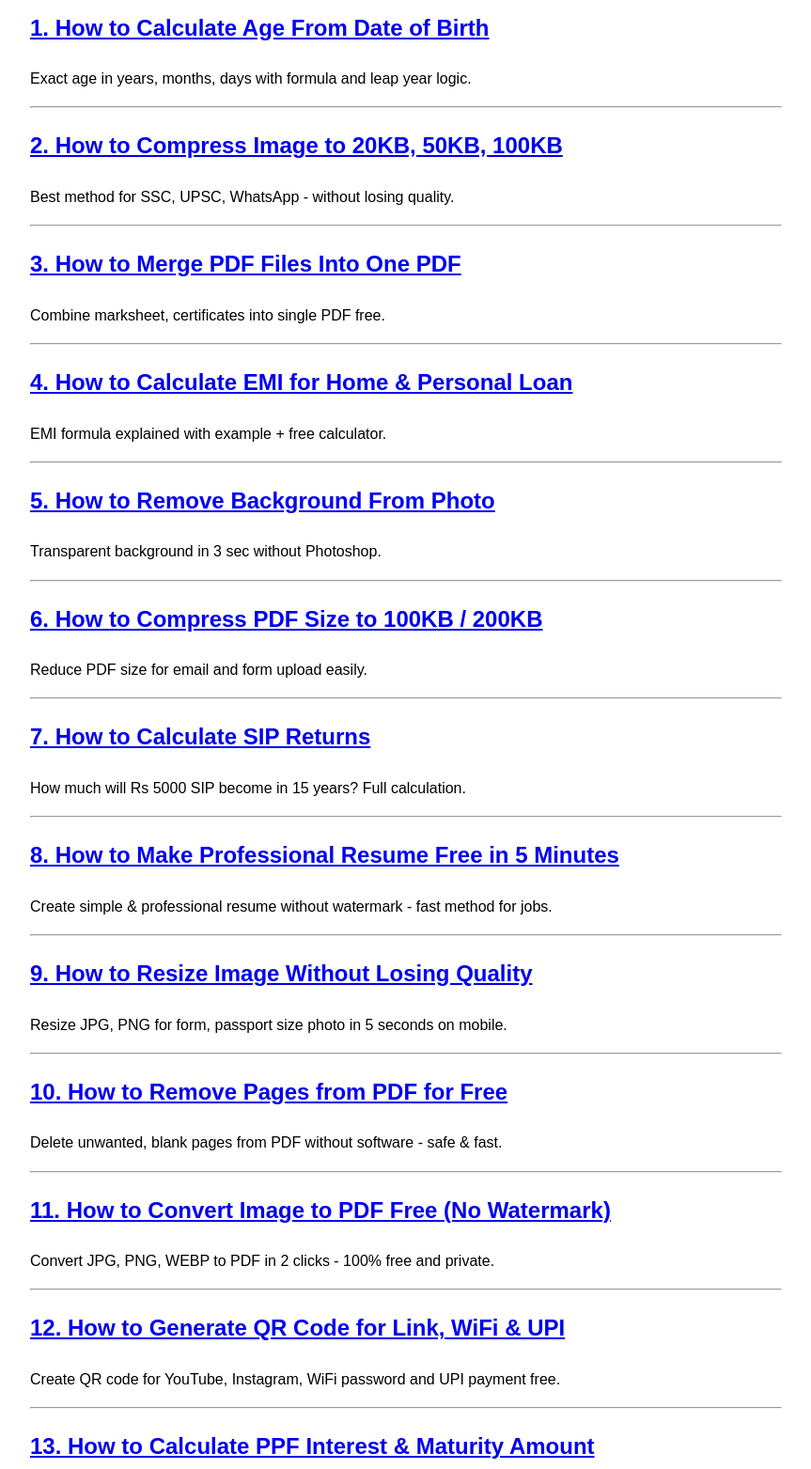
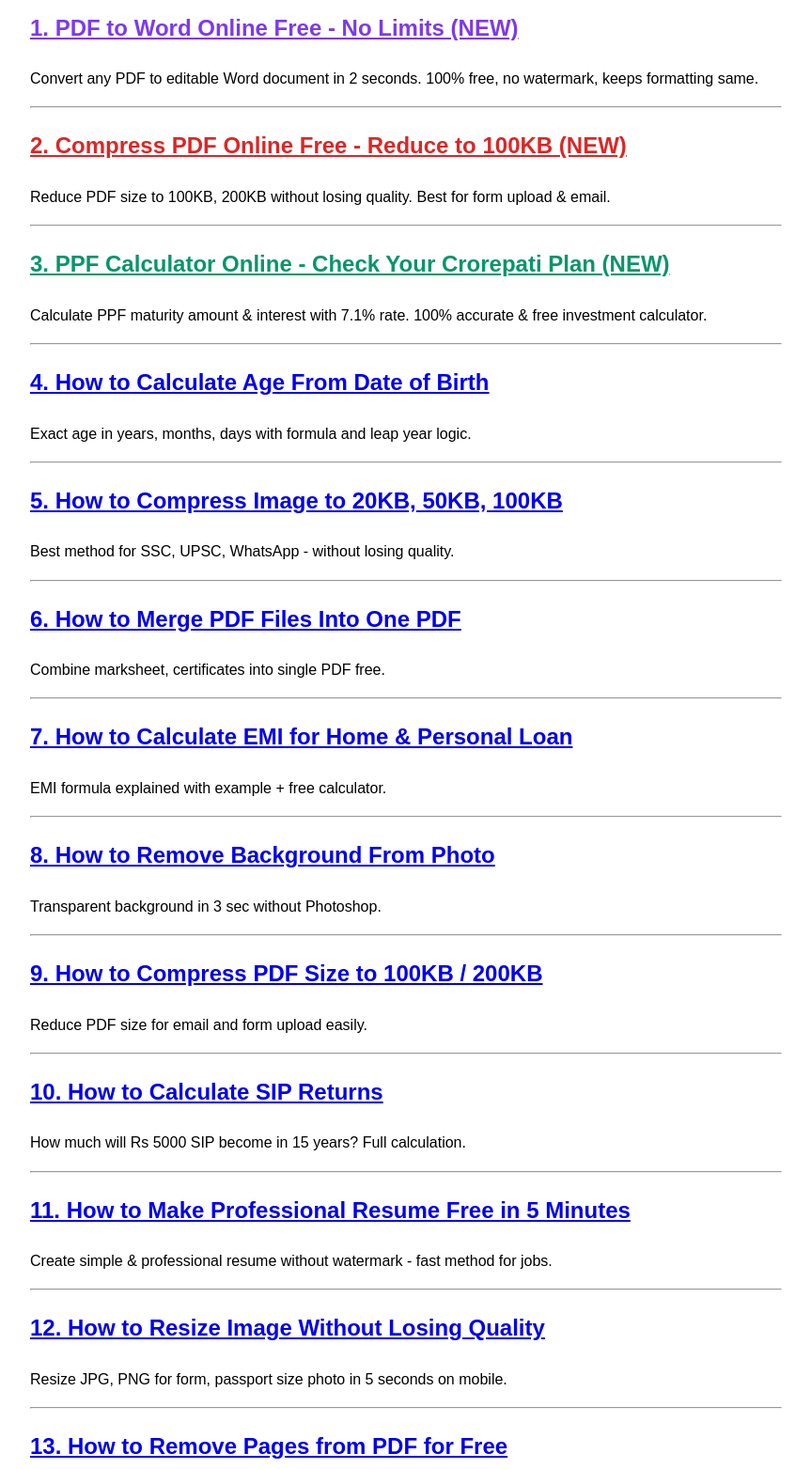
Before and after one commit to amarnathtiwari0000-ui/antokia, a plain HTML site: page blog/index.html in a window 1280 px wide. Shown: the part 200-1763 px from the top of the page at 94% size, without its empty margins (208-1071 px from the left). Drawn offline with Linux system fonts and the light colour scheme.

Commit message:
Add new blog topics and update existing ones

```diff
--- a/blog/index.html
+++ b/blog/index.html
@@ -10,46 +10,59 @@
 <h1>Antokia Blog</h1>
 <p>Step-by-step guides to use our free tools - no watermark, no signup.</p>
 <hr>
-<h2><a href="how-to-calculate-age.html">1. How to Calculate Age From Date of Birth</a></h2>
+
+<h2><a href="pdf-to-word-online-free.html" style="color:#7c3aed;">1. PDF to Word Online Free - No Limits (NEW)</a></h2>
+<p>Convert any PDF to editable Word document in 2 seconds. 100% free, no watermark, keeps formatting same.</p>
+<hr>
+
+<h2><a href="compress-pdf-online-free.html" style="color:#dc2626;">2. Compress PDF Online Free - Reduce to 100KB (NEW)</a></h2>
+<p>Reduce PDF size to 100KB, 200KB without losing quality. Best for form upload & email.</p>
+<hr>
+
+<h2><a href="ppf-calculator.html" style="color:#059669;">3. PPF Calculator Online - Check Your Crorepati Plan (NEW)</a></h2>
+<p>Calculate PPF maturity amount & interest with 7.1% rate. 100% accurate & free investment calculator.</p>
+<hr>
+
+<h2><a href="how-to-calculate-age.html">4. How to Calculate Age From Date of Birth</a></h2>
 <p>Exact age in years, months, days with formula and leap year logic.</p>
 <hr>
-<h2><a href="how-to-compress-image.html">2. How to Compress Image to 20KB, 50KB, 100KB</a></h2>
+<h2><a href="how-to-compress-image.html">5. How to Compress Image to 20KB, 50KB, 100KB</a></h2>
 <p>Best method for SSC, UPSC, WhatsApp - without losing quality.</p>
 <hr>
-<h2><a href="how-to-merge-pdf.html">3. How to Merge PDF Files Into One PDF</a></h2>
+<h2><a href="how-to-merge-pdf.html">6. How to Merge PDF Files Into One PDF</a></h2>
 <p>Combine marksheet, certificates into single PDF free.</p>
 <hr>
-<h2><a href="how-to-calculate-emi.html">4. How to Calculate EMI for Home & Personal Loan</a></h2>
+<h2><a href="how-to-calculate-emi.html">7. How to Calculate EMI for Home & Personal Loan</a></h2>
 <p>EMI formula explained with example + free calculator.</p>
 <hr>
-<h2><a href="how-to-remove-background.html">5. How to Remove Background From Photo</a></h2>
+<h2><a href="how-to-remove-background.html">8. How to Remove Background From Photo</a></h2>
 <p>Transparent background in 3 sec without Photoshop.</p>
 <hr>
-<h2><a href="how-to-compress-pdf.html">6. How to Compress PDF Size to 100KB / 200KB</a></h2>
+<h2><a href="how-to-compress-pdf.html">9. How to Compress PDF Size to 100KB / 200KB</a></h2>
 <p>Reduce PDF size for email and form upload easily.</p>
 <hr>
-<h2><a href="how-to-calculate-sip.html">7. How to Calculate SIP Returns</a></h2>
+<h2><a href="how-to-calculate-sip.html">10. How to Calculate SIP Returns</a></h2>
 <p>How much will Rs 5000 SIP become in 15 years? Full calculation.</p>
 <hr>
-<h2><a href="how-to-make-resume.html">8. How to Make Professional Resume Free in 5 Minutes</a></h2>
+<h2><a href="how-to-make-resume.html">11. How to Make Professional Resume Free in 5 Minutes</a></h2>
 <p>Create simple & professional resume without watermark - fast method for jobs.</p>
 <hr>
-<h2><a href="how-to-resize-image.html">9. How to Resize Image Without Losing Quality</a></h2>
+<h2><a href="how-to-resize-image.html">12. How to Resize Image Without Losing Quality</a></h2>
 <p>Resize JPG, PNG for form, passport size photo in 5 seconds on mobile.</p>
 <hr>
-<h2><a href="how-to-remove-pdf.html">10. How to Remove Pages from PDF for Free</a></h2>
+<h2><a href="how-to-remove-pdf.html">13. How to Remove Pages from PDF for Free</a></h2>
 <p>Delete unwanted, blank pages from PDF without software - safe & fast.</p>
 <hr>
-<h2><a href="how-to-image-to-pdf.html">11. How to Convert Image to PDF Free (No Watermark)</a></h2>
+<h2><a href="how-to-image-to-pdf.html">14. How to Convert Image to PDF Free (No Watermark)</a></h2>
 <p>Convert JPG, PNG, WEBP to PDF in 2 clicks - 100% free and private.</p>
 <hr>
-<h2><a href="how-to-generate-qr-code.html">12. How to Generate QR Code for Link, WiFi & UPI</a></h2>
+<h2><a href="how-to-generate-qr-code.html">15. How to Generate QR Code for Link, WiFi & UPI</a></h2>
 <p>Create QR code for YouTube, Instagram, WiFi password and UPI payment free.</p>
 <hr>
-<h2><a href="how-to-calculate-ppf.html">13. How to Calculate PPF Interest & Maturity Amount</a></h2>
+<h2><a href="how-to-calculate-ppf.html">16. How to Calculate PPF Interest & Maturity Amount</a></h2>
 <p>PPF calculation with formula - know how much you get after 15 years at 7.1%.</p>
 <hr>
-<h2><a href="how-to-calculate-percentage.html">14. How to Calculate Percentage - 3 Easy Tricks</a></h2>
+<h2><a href="how-to-calculate-percentage.html">17. How to Calculate Percentage - 3 Easy Tricks</a></h2>
 <p>Calculate X% of Y, discount, marks percentage with formula and free tool.</p>
 <hr>
 <p><b>More guides coming soon.</b></p>
```
